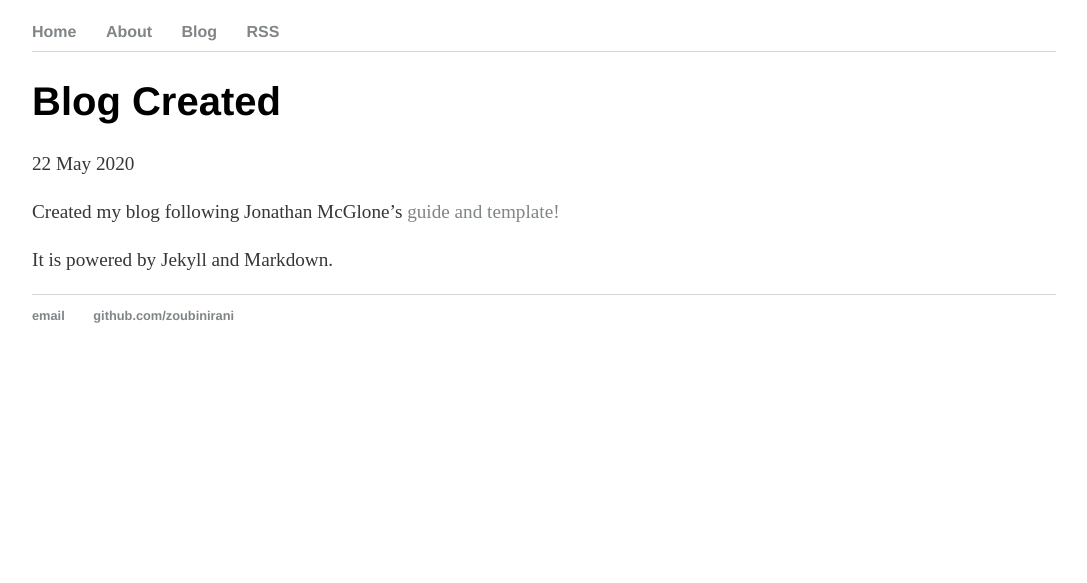
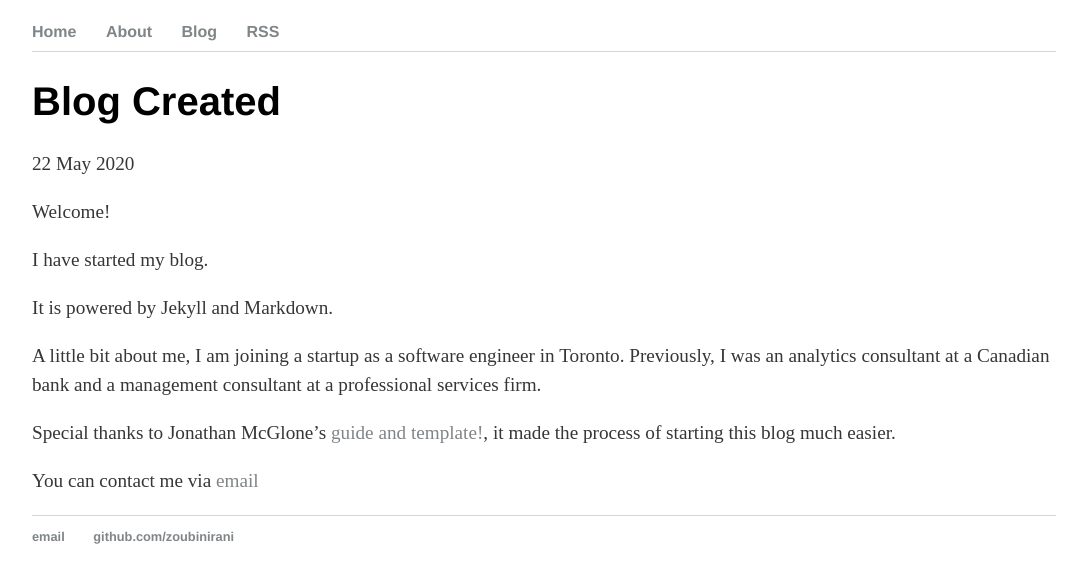
Before and after one commit to zoubinirani/zoubinirani.github.io, a Jekyll site: the page built from _posts/2020-05-22-blog-created.md, in a window 1280 px wide. Shown: the top 583 px of the page, without its empty margins (96-1183 px from the left). Built offline with Jekyll 4.4.1, drawn with Linux system fonts in a browser that asks for light colours.

Commit message:
updated first blog post and about me

```diff
--- a/_posts/2020-05-22-blog-created.md
+++ b/_posts/2020-05-22-blog-created.md
@@ -3,6 +3,14 @@ layout: post
 title: "Blog Created"
 date: 2020-05-22
 ---
-Created my blog following Jonathan McGlone's [guide and template!](http://jmcglone.com/guides/github-pages/")
+Welcome!
+
+I have started my blog.
 
 It is powered by Jekyll and Markdown.
+
+A little bit about me, I am joining a startup as a software engineer in Toronto. Previously, I was an analytics consultant at a Canadian bank and a management consultant at a professional services firm.
+
+Special thanks to Jonathan McGlone's [guide and template!](http://jmcglone.com/guides/github-pages/"), it made the process of starting this blog much easier.
+
+You can contact me via [email](mailto:zoubinirani@gmail.com)
--- a/about/index.html
+++ b/about/index.html
@@ -9,5 +9,8 @@ title: About Me
 
 <p>Previously, I was an analytics consultant at a Canadian bank and a management consultant at a professional services firm.</p>
 
+<p>Special thanks to Jonathan McGlone's <a href="http://jmcglone.com/guides/github-pages/">guide and template!</a>, it made the process of starting this blog much easier.</p>
+
 <p>You can contact me via email: <a href="mailto:zoubinirani@gmail.com">zoubinirani@gmail.com</a></p>
+
 </div>
--- a/blog/index.html
+++ b/blog/index.html
@@ -1,6 +1,6 @@
 ---
 layout: default
-title: Zoubin's Blog Posts
+title: Blog Archive
 ---
 	<h1>{{ page.title }}</h1>
 	<ul class="posts">
```
